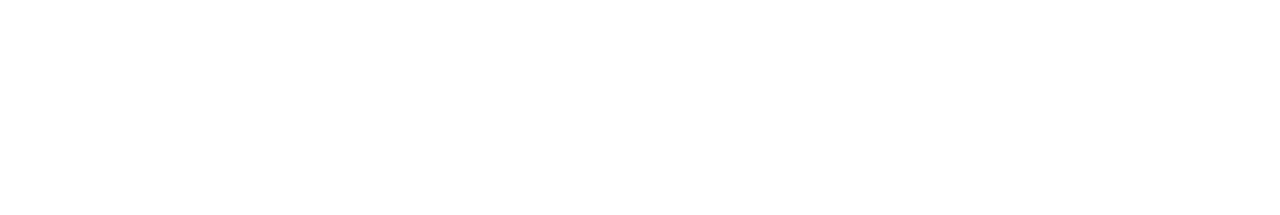
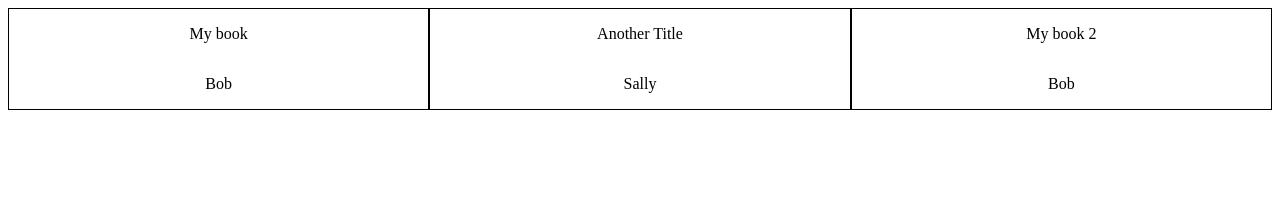
Before and after one commit to ChaseDVickery/odin-library, a plain HTML site: page index.html in a window 1280 px wide. Drawn offline with Linux system fonts and the light colour scheme.

Commit message:
add and display books

```diff
--- a/index.html
+++ b/index.html
@@ -5,9 +5,15 @@
     <meta name="viewport" content="width=device-width, initial-scale=1.0">
     <title>Odin Library</title>
 
+    <link rel="stylesheet" href="style.css"></style>
     <script src="library.js" defer></script>
 </head>
 <body>
-
+    <div class="library">
+        <div class="book-card" id="book-card-base">
+            <p class="title">Book Title</p>
+            <p class="author">Author Name</p>
+        </div>
+    </div>
 </body>
 </html>
--- a/library.js
+++ b/library.js
@@ -1,6 +1,7 @@
 "use strict"
 
 const library = [];
+const libraryCards = [];
 
 // START Book
 function Book(title, author, numPages, read) {
@@ -28,3 +29,40 @@ addBookToLibrary("Another Title", "Sally", 456, true);
 addBookToLibrary("My book 2", "Bob", 167, false);
 
 console.log(library);
+
+
+// DOM organization
+const libraryDisplay = document.querySelector(".library");
+const bookDisplayTemplate = document.querySelector("#book-card-base");
+bookDisplayTemplate.remove();
+bookDisplayTemplate.id = null;
+
+function displayCard(card, book) {
+    const titleElement = card.querySelector(".title");
+    const authorElement = card.querySelector(".author");
+
+    titleElement.textContent = book.title;
+    authorElement.textContent = book.author;
+}
+function removeLastCard() {
+    libraryCards.removeChild(libraryDisplay.lastChild);
+    libraryDisplay.removeChild(libraryDisplay.lastChild);
+}
+function addNewCardDisplay() {
+    // https://developer.mozilla.org/en-US/docs/Web/API/Node/cloneNode
+    const newDisplay = bookDisplayTemplate.cloneNode(true);
+    libraryDisplay.appendChild(newDisplay);
+    libraryCards.push(newDisplay);
+}
+
+function displayLibrary() {
+    // Correct the number of displays
+    while (libraryCards.length > library.length) { removeLastCardDisplay(); }
+    while (libraryCards.length < library.length) { addNewCardDisplay(); }
+    // Modify all card content to match library
+    for (let i = 0; i < library.length; i++) {
+        displayCard(libraryCards[i], library[i]);
+    }
+}
+
+displayLibrary();
--- a/style.css
+++ b/style.css
@@ -0,0 +1,16 @@
+
+
+.library {
+    display: grid;
+
+    grid-template-rows: repeat(2, 1fr);
+    grid-template-columns: repeat(auto-fit, minmax(250px, 1fr));
+}
+
+.book-card {
+    border: solid black 1px;
+    display: flex;
+    flex-direction: column;
+    justify-content: center;
+    align-items: center;
+}
```
